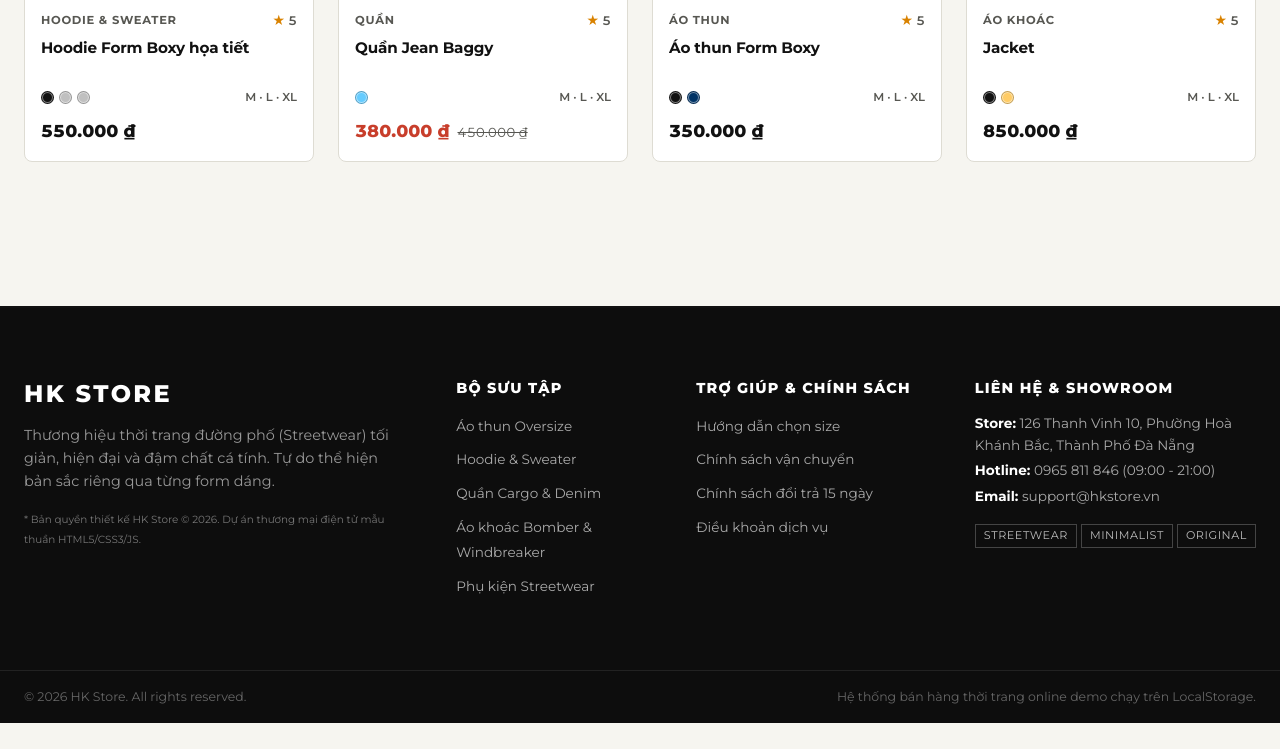
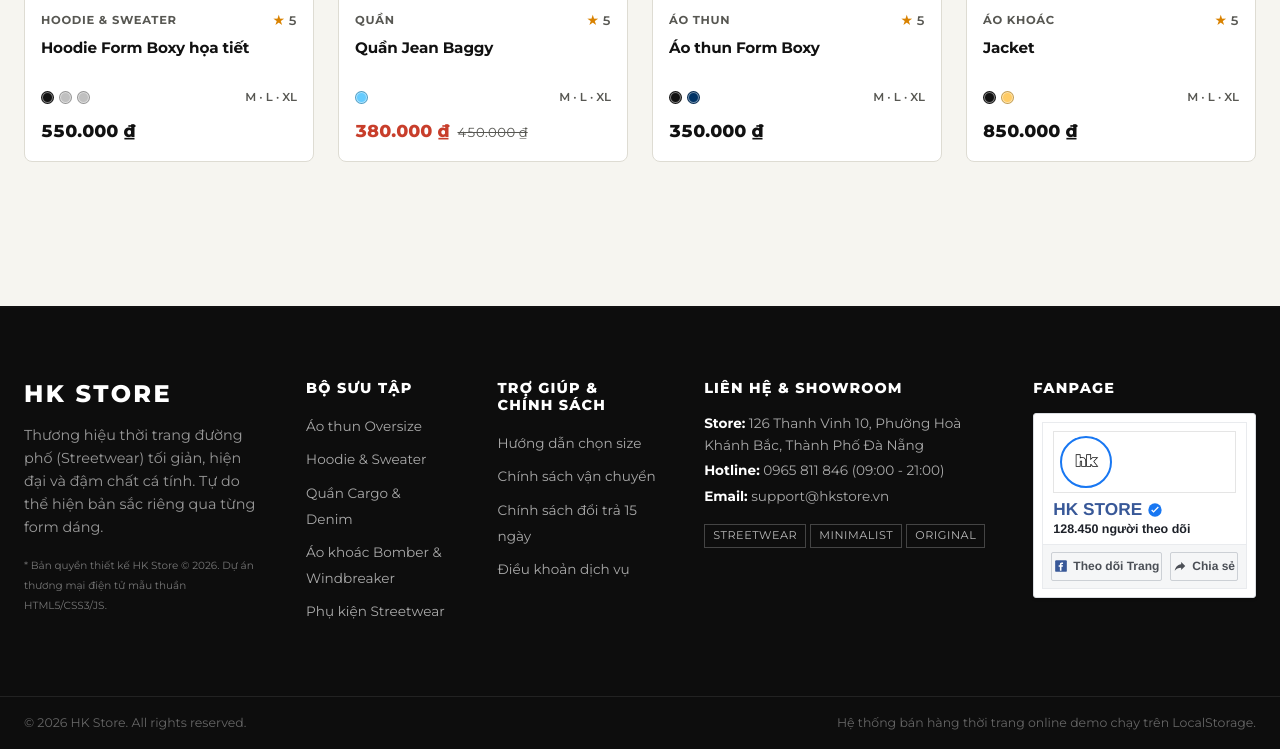
Before and after one commit to huykhanh046/Do-An-Chuyen-Nganh, a plain HTML site: page index.html in a window 1280 px wide. Shown: the part 3373-4122 px from the top of the page. Before the commit the page ends 4096 px from the top, so only its background shows below. Drawn offline with Linux system fonts and the light colour scheme.

Commit message:
feat(footer): add Facebook Fanpage widget card linking to official fanpage

```diff
--- a/admin.html
+++ b/admin.html
@@ -13,9 +13,9 @@
   <link rel="preconnect" href="https://fonts.gstatic.com" crossorigin />
   <link href="https://fonts.googleapis.com/css2?family=Montserrat:ital,wght@0,400;0,500;0,600;0,700;0,800;0,900;1,400&display=swap" rel="stylesheet" />
 
-  <link rel="stylesheet" href="assets/css/base.css?v=20261110v1" />
-  <link rel="stylesheet" href="assets/css/components.css?v=20261110v1" />
-  <link rel="stylesheet" href="assets/css/admin.css?v=20261110v1" />
+  <link rel="stylesheet" href="assets/css/base.css?v=20261110v11" />
+  <link rel="stylesheet" href="assets/css/components.css?v=20261110v11" />
+  <link rel="stylesheet" href="assets/css/admin.css?v=20261110v11" />
 </head>
 <body class="admin-body">
   <div class="admin-layout">
@@ -316,13 +316,13 @@
   </div>
 
   <!-- Scripts -->
-  <script src="assets/js/seed.js?v=20261110v1"></script>
-  <script src="assets/js/storage.js?v=20261110v1"></script>
-  <script src="assets/js/auth.js?v=20261110v1"></script>
-  <script src="assets/js/products.js?v=20261110v1"></script>
-  <script src="assets/js/cart.js?v=20261110v1"></script>
-  <script src="assets/js/orders.js?v=20261110v1"></script>
-  <script src="assets/js/ui.js?v=20261110v1"></script>
-  <script src="assets/js/pages/admin-page.js?v=20261110v1"></script>
+  <script src="assets/js/seed.js?v=20261110v11"></script>
+  <script src="assets/js/storage.js?v=20261110v11"></script>
+  <script src="assets/js/auth.js?v=20261110v11"></script>
+  <script src="assets/js/products.js?v=20261110v11"></script>
+  <script src="assets/js/cart.js?v=20261110v11"></script>
+  <script src="assets/js/orders.js?v=20261110v11"></script>
+  <script src="assets/js/ui.js?v=20261110v11"></script>
+  <script src="assets/js/pages/admin-page.js?v=20261110v11"></script>
 </body>
 </html>
--- a/assets/css/components.css
+++ b/assets/css/components.css
@@ -965,7 +965,7 @@
 
 .footer-grid {
   display: grid;
-  grid-template-columns: 2fr 1fr 1.2fr 1.2fr;
+  grid-template-columns: 1.55fr 0.95fr 1.05fr 1.15fr 1.35fr;
   gap: var(--space-2xl);
   padding-top: var(--space-3xl);
   padding-bottom: var(--space-3xl);
@@ -1037,6 +1037,132 @@
   font-size: 0.7rem;
   text-transform: uppercase;
   letter-spacing: 0.05em;
+}
+
+
+/* Fanpage Widget Card (Footer) */
+.fb-fanpage-card {
+  background-color: #FFFFFF;
+  border: 1px solid #DADDE1;
+  border-radius: 3px;
+  padding: 8px;
+  max-width: 290px;
+  box-shadow: 0 1px 3px rgba(0, 0, 0, 0.2);
+  font-family: Helvetica, Arial, sans-serif;
+}
+
+.fb-fanpage-body {
+  border: 1px solid #E9EBEE;
+  background-color: #FFFFFF;
+  padding: 8px 10px 6px;
+}
+
+.fb-fanpage-avatar-frame {
+  display: flex;
+  align-items: center;
+  border: 1px solid #E5E5E5;
+  padding: 4px 6px;
+  margin-bottom: 6px;
+  background-color: #FFFFFF;
+  text-decoration: none;
+}
+
+.fb-fanpage-avatar-circle {
+  width: 52px;
+  height: 52px;
+  border-radius: 50%;
+  border: 2.5px solid #1877F2;
+  background-color: #FFFFFF;
+  display: inline-flex;
+  align-items: center;
+  justify-content: center;
+  flex-shrink: 0;
+}
+
+.fb-fanpage-avatar-text {
+  font-family: var(--font-heading);
+  font-weight: 900;
+  font-size: 0.92rem;
+  letter-spacing: 0.01em;
+  color: #FFFFFF;
+  text-transform: lowercase;
+  -webkit-text-stroke: 1.5px #111111;
+  paint-order: stroke fill;
+}
+
+.fb-fanpage-info {
+  display: flex;
+  flex-direction: column;
+  gap: 1px;
+}
+
+.fb-fanpage-name {
+  display: inline-flex;
+  align-items: center;
+  gap: 5px;
+  font-size: 1.08rem;
+  font-weight: 600;
+  color: #385898;
+  text-decoration: none;
+  line-height: 1.25;
+}
+
+.fb-fanpage-name:hover {
+  text-decoration: underline;
+}
+
+.fb-verified-badge {
+  width: 16px;
+  height: 16px;
+  flex-shrink: 0;
+}
+
+.fb-fanpage-followers {
+  font-size: 0.78rem;
+  font-weight: 600;
+  color: #1D2129;
+  line-height: 1.3;
+}
+
+.fb-fanpage-actions {
+  display: flex;
+  align-items: center;
+  justify-content: space-between;
+  gap: 8px;
+  background-color: #F5F6F7;
+  border: 1px solid #E9EBEE;
+  border-top: none;
+  padding: 7px 8px;
+}
+
+.fb-fanpage-btn {
+  display: inline-flex;
+  align-items: center;
+  justify-content: center;
+  gap: 5px;
+  background-color: #F5F6F7;
+  border: 1px solid #CCD0D5;
+  border-radius: 2px;
+  padding: 4px 9px;
+  font-size: 0.75rem;
+  font-weight: 700;
+  color: #4B4F56;
+  text-decoration: none;
+  white-space: nowrap;
+  transition: background-color 0.15s ease, border-color 0.15s ease;
+}
+
+.fb-fanpage-btn:hover {
+  background-color: #EBEDF0;
+  border-color: #BEC3C9;
+  color: #1D2129;
+}
+
+.fb-icon-square,
+.fb-icon-share {
+  width: 14px;
+  height: 14px;
+  flex-shrink: 0;
 }
 
 .footer-bottom {
--- a/assets/js/ui.js
+++ b/assets/js/ui.js
@@ -536,7 +536,7 @@ window.HKStore = window.HKStore || {};
               </ul>
             </div>
 
-            <!-- Cột 4: Thông tin liên hệ -->
+                        <!-- Cột 4: Thông tin liên hệ -->
             <div class="footer-col">
               <h4 class="footer-title">LIÊN HỆ & SHOWROOM</h4>
               <p class="footer-contact-item"><strong>Store:</strong> 126 Thanh Vinh 10, Phường Hoà Khánh Bắc, Thành Phố Đà Nẵng</p>
@@ -546,6 +546,45 @@ window.HKStore = window.HKStore || {};
                 <span class="badge-tag">Streetwear</span>
                 <span class="badge-tag">Minimalist</span>
                 <span class="badge-tag">Original</span>
+              </div>
+            </div>
+
+            <!-- Cột 5: Fanpage Facebook -->
+            <div class="footer-col footer-col-fanpage">
+              <h4 class="footer-title">FANPAGE</h4>
+              <div class="fb-fanpage-card">
+                <div class="fb-fanpage-body">
+                  <a href="https://www.facebook.com/profile.php?id=61563069746975" target="_blank" rel="noopener noreferrer" class="fb-fanpage-avatar-frame" aria-label="HK Store Fanpage">
+                    <span class="fb-fanpage-avatar-circle">
+                      <span class="fb-fanpage-avatar-text">hk</span>
+                    </span>
+                  </a>
+                  <div class="fb-fanpage-info">
+                    <a href="https://www.facebook.com/profile.php?id=61563069746975" target="_blank" rel="noopener noreferrer" class="fb-fanpage-name">
+                      <span>HK STORE</span>
+                      <svg class="fb-verified-badge" viewBox="0 0 24 24" aria-label="Đã xác minh">
+                        <circle cx="12" cy="12" r="10" fill="#1877F2"></circle>
+                        <path d="M9.8 16.2L6.3 12.7l1.4-1.4 2.1 2.1 6.5-6.5 1.4 1.4-7.9 7.9z" fill="#FFFFFF"></path>
+                      </svg>
+                    </a>
+                    <div class="fb-fanpage-followers">128.450 người theo dõi</div>
+                  </div>
+                </div>
+                <div class="fb-fanpage-actions">
+                  <a href="https://www.facebook.com/profile.php?id=61563069746975" target="_blank" rel="noopener noreferrer" class="fb-fanpage-btn">
+                    <svg class="fb-icon-square" viewBox="0 0 24 24" aria-hidden="true">
+                      <rect x="2" y="2" width="20" height="20" rx="2" fill="#385898"></rect>
+                      <path d="M15.5 8.5h-1.8c-.6 0-.9.3-.9.9v1.4h2.6l-.4 2.6h-2.2V20h-2.7v-6.6H8v-2.6h2.1V9.1c0-2.1 1.2-3.3 3.2-3.3.9 0 1.7.1 2.2.1v2.6z" fill="#FFFFFF"></path>
+                    </svg>
+                    <span>Theo dõi Trang</span>
+                  </a>
+                  <a href="https://www.facebook.com/sharer/sharer.php?u=https%3A%2F%2Fwww.facebook.com%2Fprofile.php%3Fid%3D61563069746975" target="_blank" rel="noopener noreferrer" class="fb-fanpage-btn">
+                    <svg class="fb-icon-share" viewBox="0 0 24 24" aria-hidden="true">
+                      <path d="M14 5v4C7 10 4 15 3 20c2.5-3.5 6-5.1 11-5.1V19l7-7-7-7z" fill="#4B4F56"></path>
+                    </svg>
+                    <span>Chia sẻ</span>
+                  </a>
+                </div>
               </div>
             </div>
           </div>
--- a/index.html
+++ b/index.html
@@ -15,10 +15,10 @@
   <link href="https://fonts.googleapis.com/css2?family=Montserrat:ital,wght@0,400;0,500;0,600;0,700;0,800;0,900;1,400&display=swap" rel="stylesheet" />
 
   <!-- CSS Core & Fashion Features -->
-  <link rel="stylesheet" href="assets/css/base.css?v=20261110v10" />
-  <link rel="stylesheet" href="assets/css/components.css?v=20261110v10" />
-  <link rel="stylesheet" href="assets/css/pages.css?v=20261110v10" />
-  <link rel="stylesheet" href="assets/css/fashion-features.css?v=20261110v10" />
+  <link rel="stylesheet" href="assets/css/base.css?v=20261110v11" />
+  <link rel="stylesheet" href="assets/css/components.css?v=20261110v11" />
+  <link rel="stylesheet" href="assets/css/pages.css?v=20261110v11" />
+  <link rel="stylesheet" href="assets/css/fashion-features.css?v=20261110v11" />
 </head>
 <body>
   <!-- Header dùng chung -->
@@ -140,14 +140,14 @@
   <div id="hk-footer"></div>
 
   <!-- Scripts nạp theo thứ tự phụ thuộc chính xác -->
-  <script src="assets/js/seed.js?v=20261110v10"></script>
-  <script src="assets/js/storage.js?v=20261110v10"></script>
-  <script src="assets/js/auth.js?v=20261110v10"></script>
-  <script src="assets/js/products.js?v=20261110v10"></script>
-  <script src="assets/js/cart.js?v=20261110v10"></script>
-  <script src="assets/js/orders.js?v=20261110v10"></script>
-  <script src="assets/js/fashion-features.js?v=20261110v10"></script>
-  <script src="assets/js/ui.js?v=20261110v10"></script>
-  <script src="assets/js/pages/home-page.js?v=20261110v10"></script>
+  <script src="assets/js/seed.js?v=20261110v11"></script>
+  <script src="assets/js/storage.js?v=20261110v11"></script>
+  <script src="assets/js/auth.js?v=20261110v11"></script>
+  <script src="assets/js/products.js?v=20261110v11"></script>
+  <script src="assets/js/cart.js?v=20261110v11"></script>
+  <script src="assets/js/orders.js?v=20261110v11"></script>
+  <script src="assets/js/fashion-features.js?v=20261110v11"></script>
+  <script src="assets/js/ui.js?v=20261110v11"></script>
+  <script src="assets/js/pages/home-page.js?v=20261110v11"></script>
 </body>
 </html>
```
